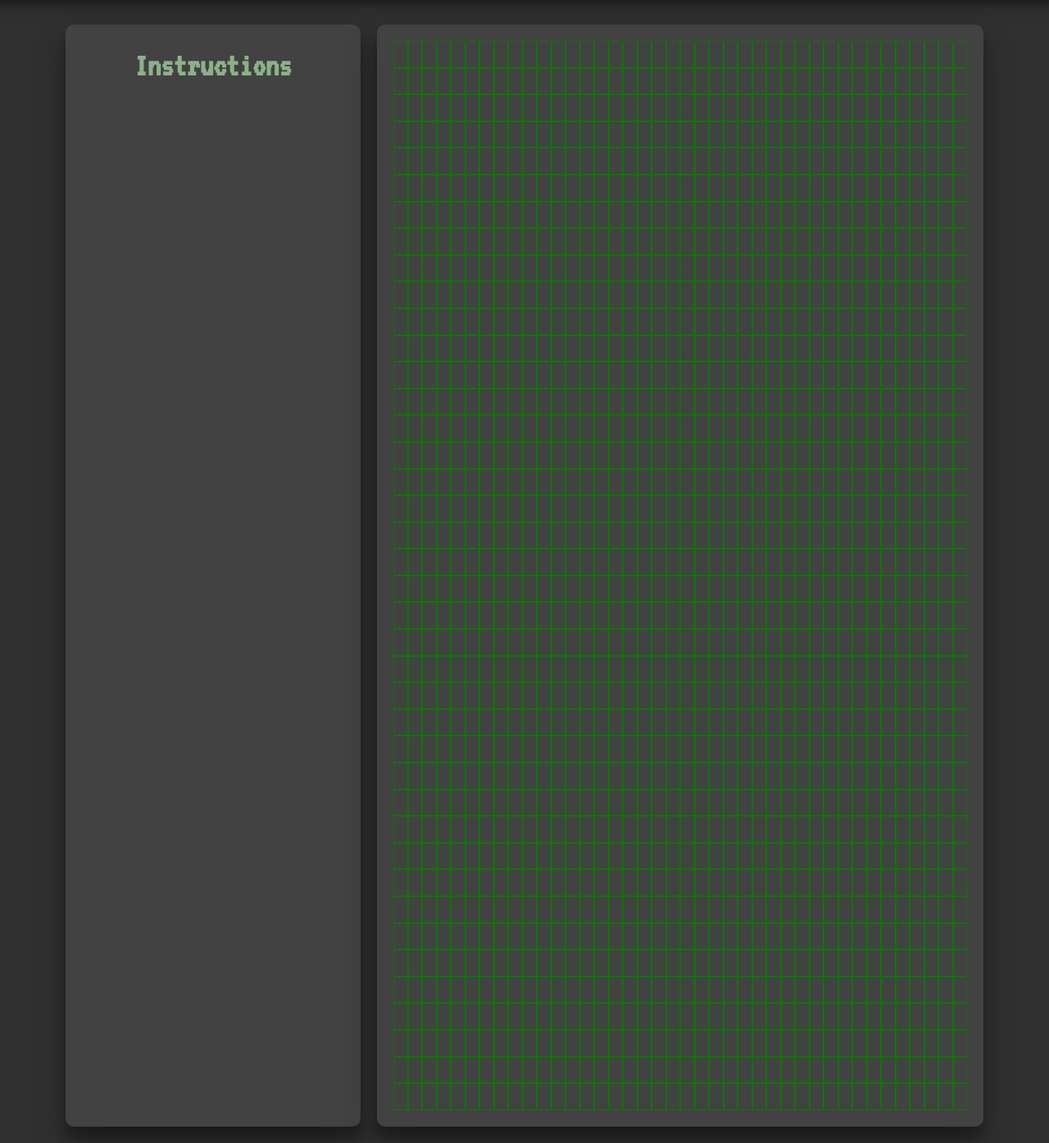
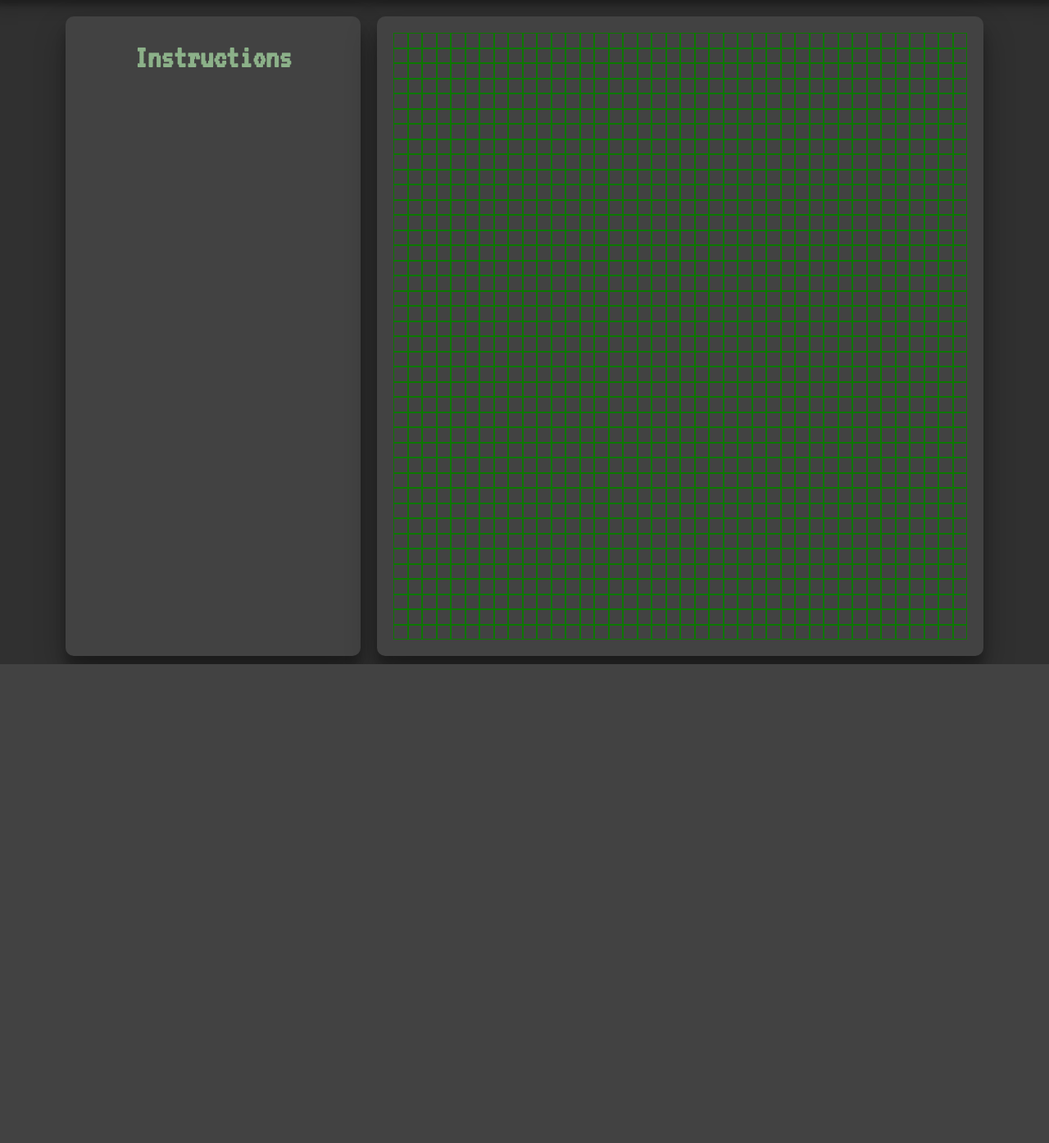
Before and after one commit to justinsuen/visualgos, a PHP site: page / in a window 1280 px wide. Shown: the part 94-1488 px from the top of the page at 82% size. After the commit the page ends 904 px from the top, so only its background shows below. Run offline with PHP 8.4, Linux system fonts and the light colour scheme; some libraries are stand-ins or nearby versions.

Commit message:
Change clicked cell color and fix weird cell heights

```diff
--- a/index.html
+++ b/index.html
@@ -4,9 +4,6 @@
 <head>
   <meta http-equiv="Content-Type" content="text/html; charset=UTF-8">
   <title>VisuAlgos | JavaScript Pathfinding Visualizer</title>
-
-  <script type="text/javascript" src="http://ajax.googleapis.com/ajax/libs/jquery/1.3/jquery.min.js"></script>
-  <script src="javascript/main.js"></script>
 
   <link rel="stylesheet" type="text/css" href="styles/index.css" />
 </head>
@@ -30,6 +27,9 @@
 
     <br class="clear"/>
   </div>
+
+  <script type="text/javascript" src="http://ajax.googleapis.com/ajax/libs/jquery/1.3/jquery.min.js"></script>
+  <script src="javascript/main.js"></script>
 </body>
 
 </html>
--- a/styles/index.css
+++ b/styles/index.css
@@ -55,7 +55,7 @@
   flex-direction: row;
   justify-content: center;
   margin-top: 10px;
-  padding: 20px;
+  padding: 10px;
   height: auto;
   overflow: visible;
 }
@@ -109,7 +109,7 @@
 }
 
 .clicked {
-  background-color: rgb(247, 153, 43);
+  background-color: #33FF00;
 }
 
 .clear { clear: both; }
```
